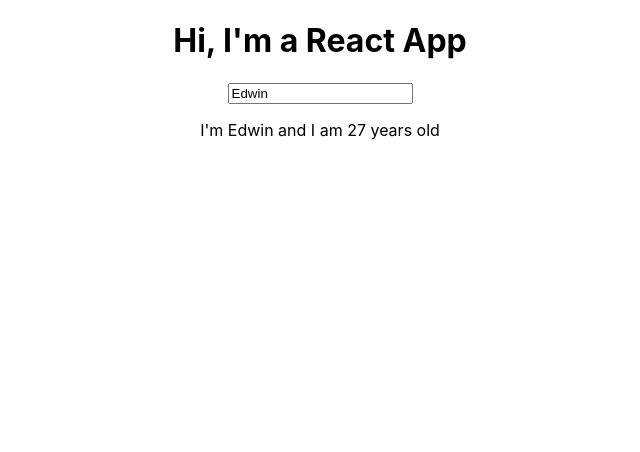
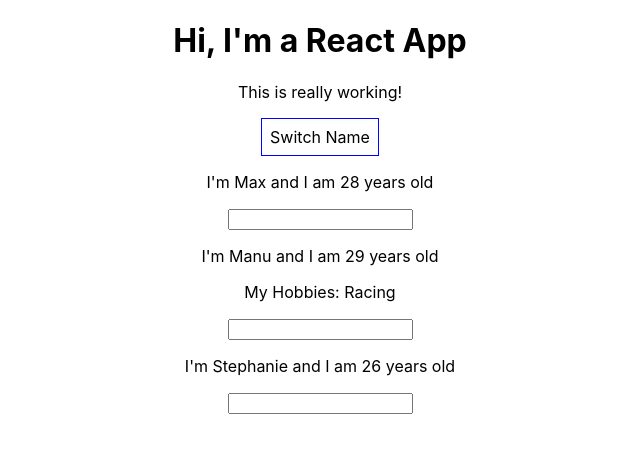
Before and after one commit to eddydevv/react-complete-guide, a React (Create React App) app: page / in a window 1280 px wide. Shown: the top 452 px of the page, without its empty margins (320-960 px from the left). Built offline with nearby package versions, Linux system fonts and the light colour scheme.

Commit message:
Create event handler to switch name

```diff
--- a/src/App.js
+++ b/src/App.js
@@ -7,24 +7,67 @@
     super(props)
 
     this.state = {
-      name: "Edwin",
-      age: "27"
+      persons: [
+        { name: 'Max', age: 28 },
+        { name: 'Manu', age: 29 },
+        { name: 'Stephanie', age: 26}
+      ],
+      otherState: 'some other value',
+      showPersons: true
     }
 
-    this.inputNameHandler = this.inputNameHandler.bind(this)
+    this.switchNameHandler = this.switchNameHandler.bind(this)
+    this.nameChangeHandler = this.nameChangeHandler.bind(this)
   }
 
-  inputNameHandler = (e) => {
+  switchNameHandler = (newName) => {
     this.setState({
-      name: e.target.value
+      persons: [
+        { name: newName, age: 28 },
+        { name: 'Manu', age: 29 },
+        { name: 'Stephanie', age: 27 }
+      ]
+    })
+  }
+
+  nameChangeHandler = (event) => {
+    this.setState({
+      persons: [
+        { name: 'Max', age: 28 },
+        { name: event.target.value, age: 29 },
+        { name: 'Stephanie', age: 26 }
+      ]
     })
   }
 
   render() {
+    const style = {
+      backgroundColor: 'white',
+      font: 'inherit',
+      border: '1px solid blue',
+      padding: '8px',
+      cursor: 'pointer'
+    }
+
     return (
       <div className="App">
         <h1>Hi, I'm a React App</h1>
-        <Person name={this.state.name} age={this.state.age} onChange={this.inputNameHandler} />
+        <p>This is really working!</p>
+        <button
+          style={style}
+          onClick={() => this.switchNameHandler('Max')}>Switch Name</button>
+        <Person
+          name={this.state.persons[0].name}
+          age={this.state.persons[0].age} />
+        <Person
+          name={this.state.persons[1].name}
+          age={this.state.persons[1].age}
+          onClick={()=> this.switchNameHandler('Maximilian')}
+          changed={this.nameChangeHandler}
+          >My Hobbies: Racing</Person>
+        <Person
+          name={this.state.persons[2].name}
+          age={this.state.persons[2].age} />
       </div>
     );
   }
--- a/src/Person/Person.js
+++ b/src/Person/Person.js
@@ -3,9 +3,9 @@
 const person = (props) => {
   return (
     <div>
-      <input type="text" onChange={props.onChange} value={props.name} />
-      <p>I'm {props.name} and I am {props.age} years old</p>
+      <p onClick={props.onClick}>I'm {props.name} and I am {props.age} years old</p>
       <p>{props.children}</p>
+      <input type="text" onChange={props.changed} />
     </div>
   )
 }
```
